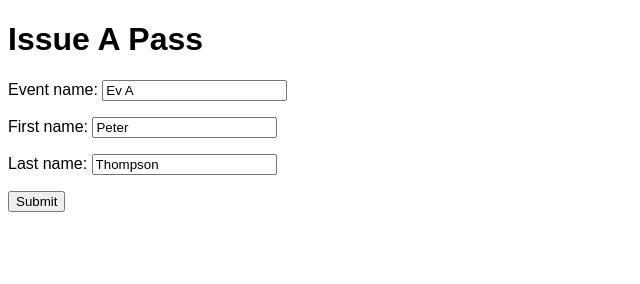
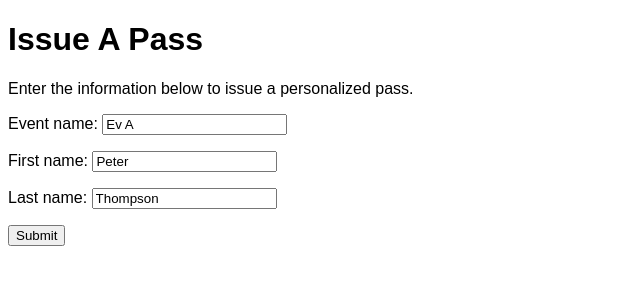
Before and after one commit to sebug/no-homers-pass, a plain HTML site: page app/issue.html in a window 1280 px wide. Shown: the whole page, without its empty margins (0-640 px from the left). Drawn offline with Linux system fonts and the light colour scheme.

Commit message:
Some information to issue the pass

```diff
--- a/app/issue.html
+++ b/app/issue.html
@@ -10,6 +10,7 @@
             <h1>Issue A Pass</h1>
         </header>
         <main>
+            <p>Enter the information below to issue a personalized pass.</p>
             <form method="post" action="/api/IssueWalletTrigger">
                 <p><label>Event name: <input name="event_name" value="Ev A" /></label></p>
                 <p><label>First name: <input name="first_name" value="Peter" /></label></p>
```
